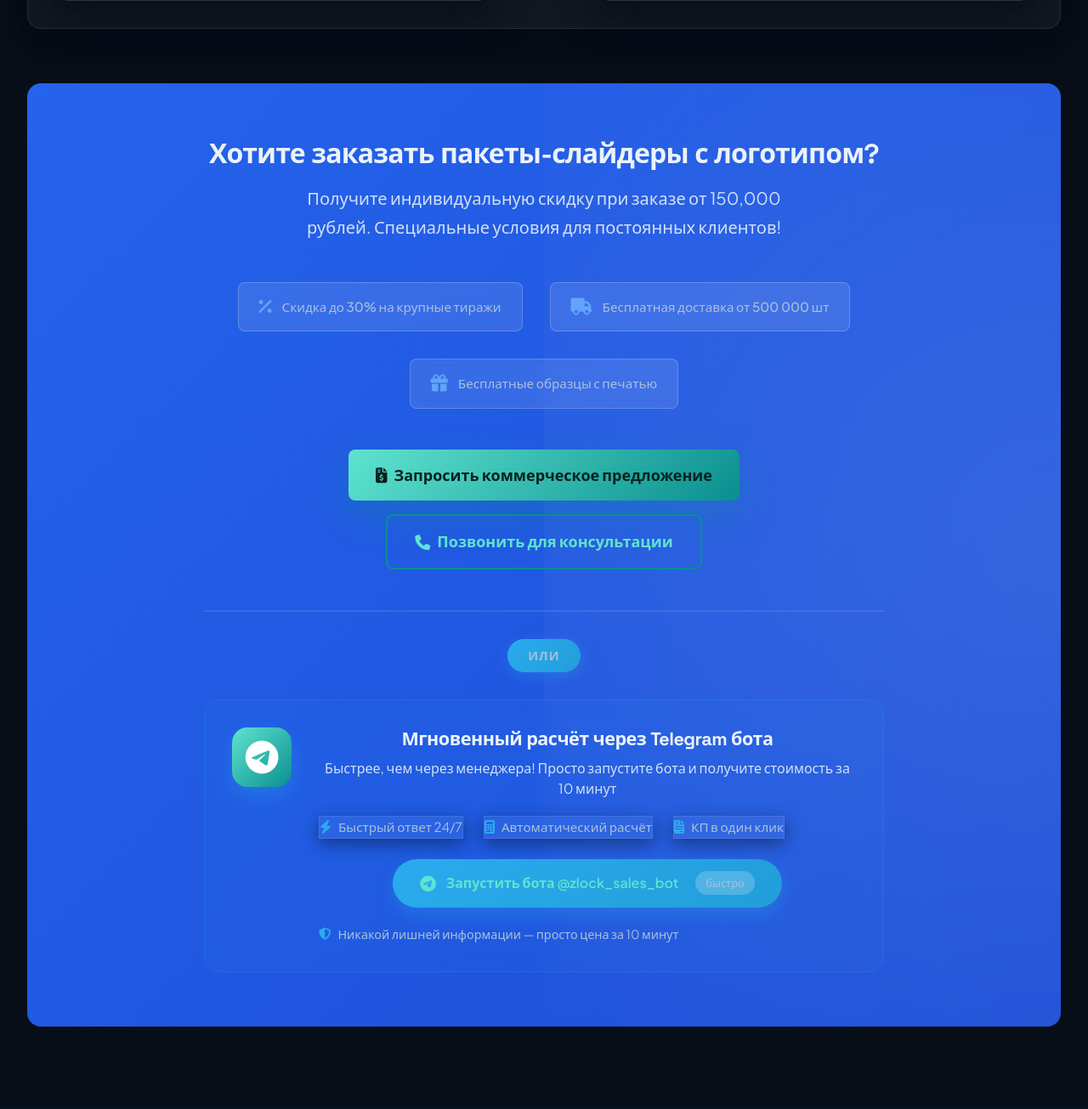
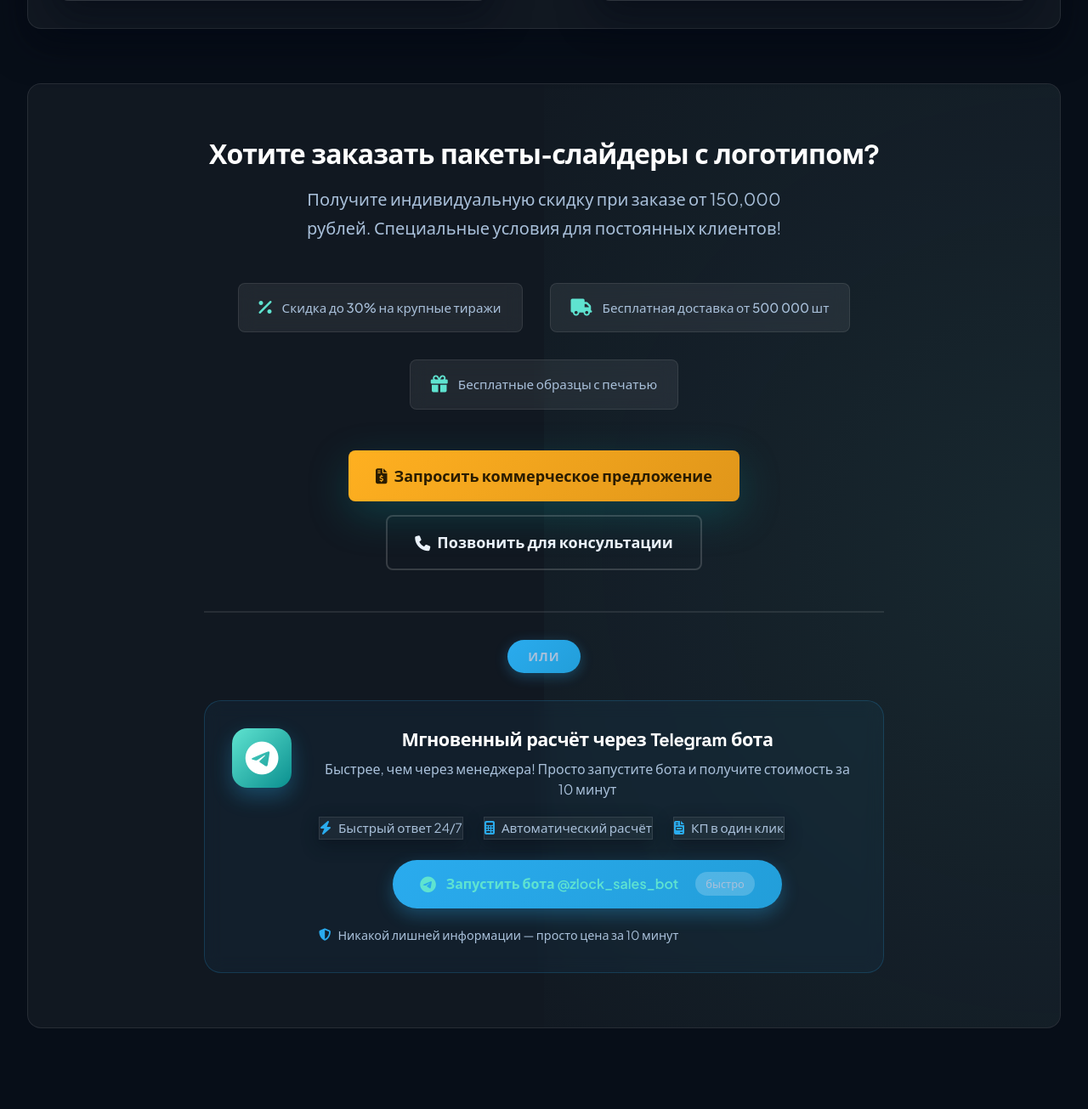
Before and after one commit to eabazunov-afk/zippaket-optom, a PHP site: page /zip_lock_logo.php in a window 1280 px wide. Shown: the part 4215-5520 px from the top of the page at 85% size. Run offline with PHP 8.4, Linux system fonts and the light colour scheme; some libraries are stand-ins or nearby versions.

Commit message:
zip_lock_logo: добиваем единый тёмный стиль (геро + финальный CTA)
По замечанию заказчика (не всё приведено к единому стилю):
- .offer-cta «Запросить коммерческое предложение»: синий градиент → dark glass,
  кнопка КП → золотой premium-CTA, плашки/иконки перекрашены; Telegram-блок
  (иконка, кнопка бота, бейдж «Или») оставлен фирменно-синим как акцент бренда
- .video-overlay геро-секции: синий оверлей → тёмно-навигаторный с мятным
  свечением (белый текст геро читается)
Проверено Playwright-сканом: крупных синих/светлых секций не осталось
(оставшиеся флаги — off-canvas мобменю, белая подложка фото товара, cookie-баннер).

```diff
--- a/www/css/shop-dark.css
+++ b/www/css/shop-dark.css
@@ -360,3 +360,46 @@ body.zlock .seo-products-section li,
 body.zlock .seo-products-section div { color: var(--z-text-2) !important; }
 body.zlock .seo-products-section i[class*="fa-"] { color: var(--z-mint) !important; }
 body.zlock .seo-products-section [style*="border-top"] { border-top-color: var(--z-hairline) !important; }
+
+/* Финальный CTA «Запросить коммерческое предложение» (.offer-cta) — синий
+   градиент → dark glass. Текст внутри уже белый. Telegram-блок (иконка, кнопка
+   «Запустить бота», бейдж «Или») оставляем фирменно-синим как акцент бренда. */
+body.zlock .offer-cta {
+    background: var(--z-surface) !important;
+    border: 1px solid var(--z-hairline) !important;
+}
+body.zlock .offer-cta:before {
+    background: radial-gradient(circle, rgba(95,227,208,.08) 0%, transparent 70%) !important;
+}
+body.zlock .offer-cta .cta-content h3,
+body.zlock .offer-cta .telegram-info h4 { color: #fff !important; }
+body.zlock .offer-cta .cta-content > p,
+body.zlock .offer-cta .benefit span,
+body.zlock .offer-cta .telegram-info p,
+body.zlock .offer-cta .telegram-feature,
+body.zlock .offer-cta .telegram-note { color: var(--z-text-2) !important; }
+body.zlock .offer-cta .benefit {
+    background: var(--z-surface-2) !important;
+    border: 1px solid var(--z-hairline) !important;
+}
+body.zlock .offer-cta .benefit i { color: var(--z-mint) !important; }
+body.zlock .offer-cta .telegram-offer { border-top-color: var(--z-hairline) !important; }
+/* Кнопка «Запросить КП» (btn-primary внутри offer-cta) → золотой premium-CTA */
+body.zlock .offer-cta .btn-primary {
+    background: linear-gradient(135deg, var(--z-gold) 0%, #E0961A 100%) !important;
+    color: #2a1c00 !important; border: none !important;
+}
+body.zlock .offer-cta .btn-outline { border-color: var(--z-hairline-strong) !important; color: var(--z-text) !important; }
+body.zlock .offer-cta .btn-outline:hover { background: var(--z-surface-2) !important; color: #fff !important; }
+
+/* Геро-секция (с логотипом): синий видео-оверлей → тёмно-навигаторный с мятным
+   свечением. Текст в геро белый — на тёмном читается отлично. */
+body.zlock .video-overlay {
+    background:
+        radial-gradient(1100px 480px at 82% -12%, rgba(10,143,143,.30), transparent 60%),
+        linear-gradient(135deg, rgba(7,14,24,.86) 0%, rgba(7,14,24,.94) 100%) !important;
+}
+body.zlock .hero-video-bg,
+body.zlock .hero-video-bg:not(:has(.hero-video[src])) {
+    background: linear-gradient(135deg, var(--z-bg-2) 0%, var(--z-bg) 100%) !important;
+}
```
